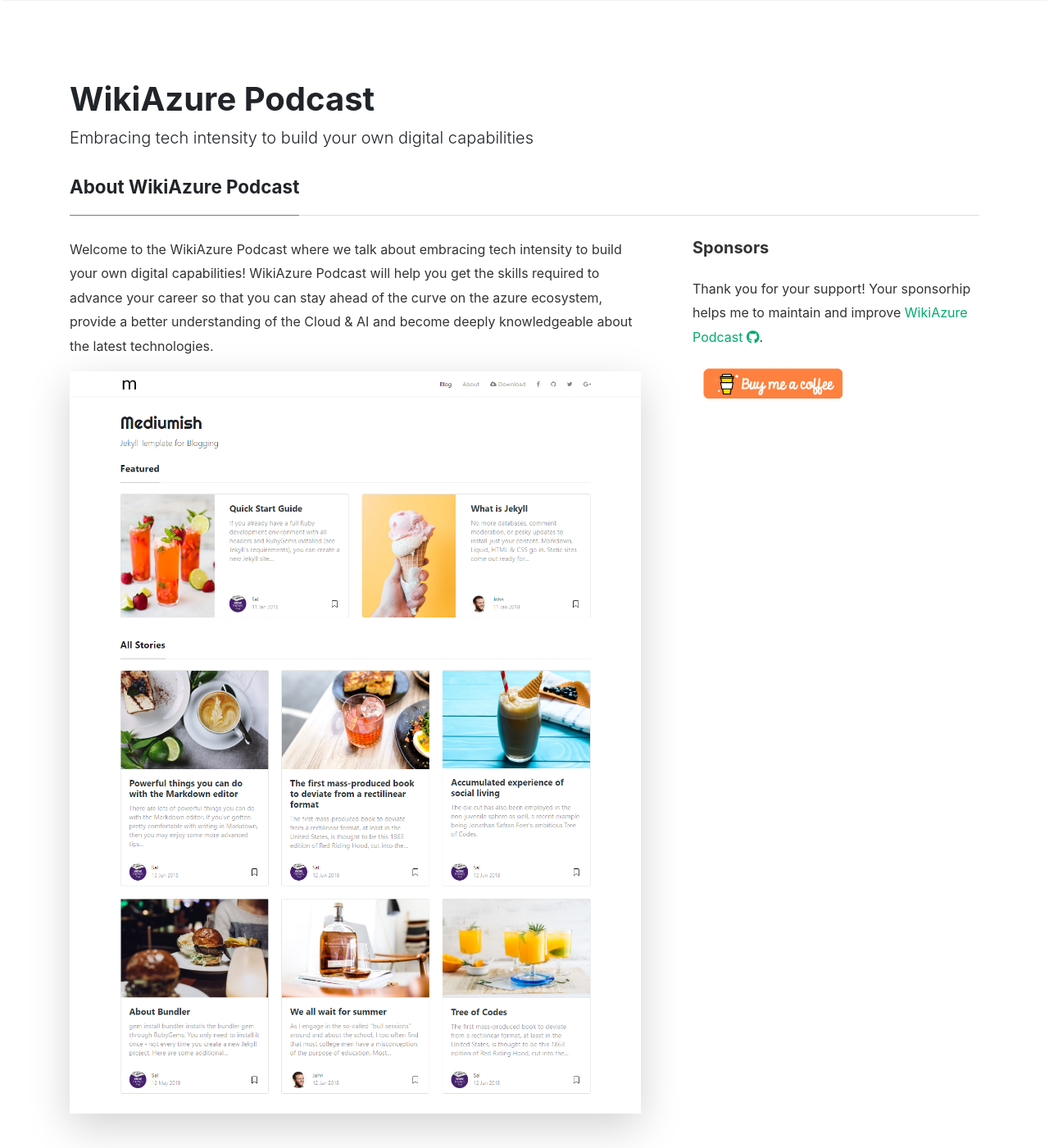
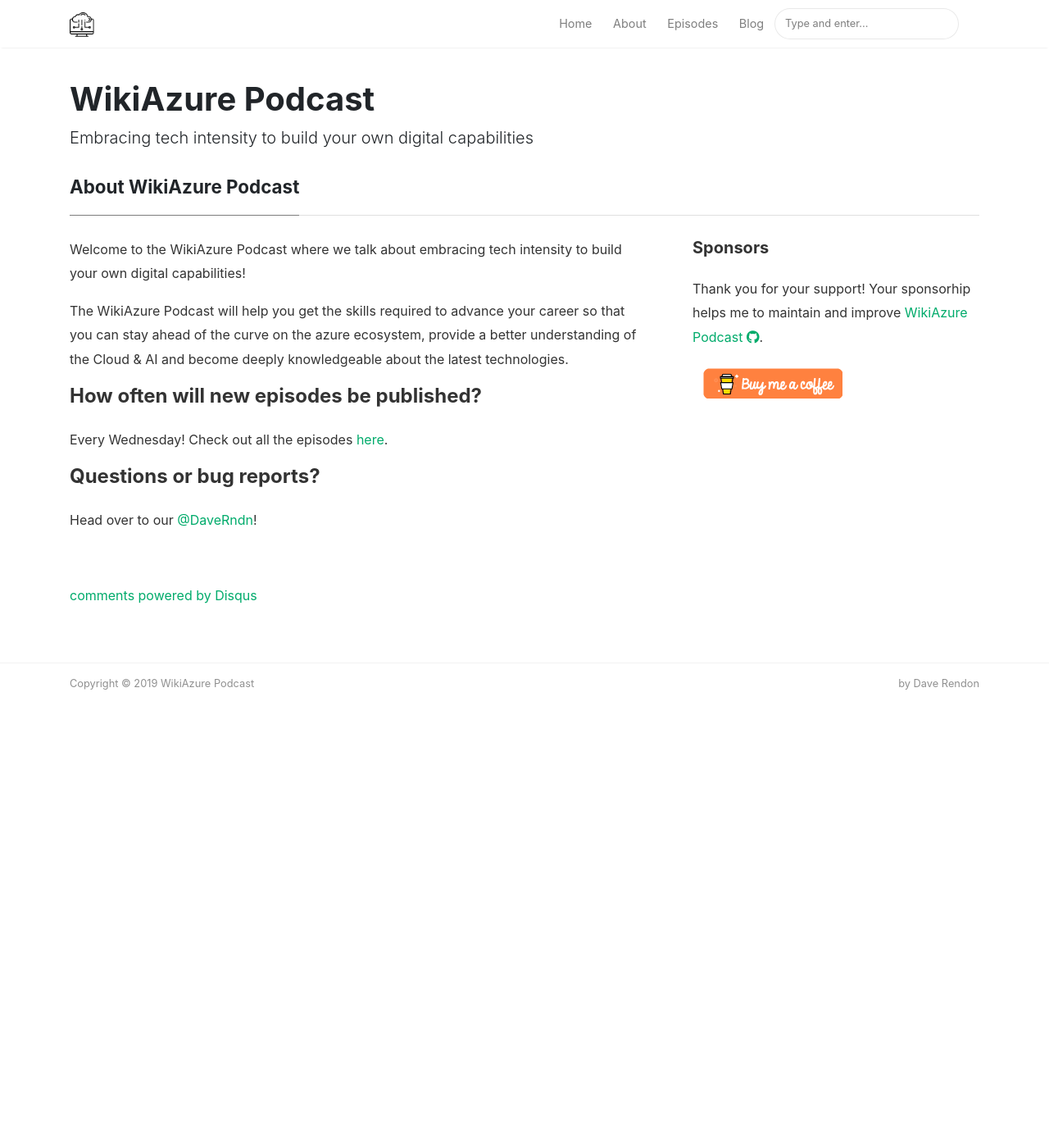
Before and after one commit to daveRendon/wikiazure-podcast, a Jekyll site: the page built from _pages/about.md, in a window 1280 px wide and 1400 px high. Shown: the whole window at 82% size. Built offline with Jekyll 4.4.1, drawn with Linux system fonts in a browser that asks for light colours; nearby versions of some CDN libraries; comment, search, counter and statistics services are not loaded; some of the changed text lies outside the part shown.

Commit message:
update about.md

```diff
--- a/_pages/about.md
+++ b/_pages/about.md
@@ -8,12 +8,14 @@
 <div class="row justify-content-between">
 <div class="col-md-8 pr-5">
 
-<p>Welcome to the WikiAzure Podcast where we talk about embracing tech intensity to build your own digital capabilities! WikiAzure Podcast will help you get the skills required to advance your career so that you can stay ahead of the curve on the azure ecosystem, provide a better understanding of the Cloud & AI and become deeply knowledgeable about the latest technologies. </p>
+<p>Welcome to the WikiAzure Podcast where we talk about embracing tech intensity to build your own digital capabilities!</p>
 
-<p class="mb-5"><img class="shadow-lg" src="{{site.baseurl}}/assets/images/mediumish-jekyll-template.png" alt="jekyll template mediumish" /></p>
-<h4>Documentation</h4>
+<p>The WikiAzure Podcast will help you get the skills required to advance your career so that you can stay ahead of the curve on the azure ecosystem, provide a better understanding of the Cloud & AI and become deeply knowledgeable about the latest technologies. </p>
 
-<p>Check out all the episodes <a href="https://podcast.wikiazure.com/episodes">here</a>.</p>
+
+<h4>How often will new episodes be published?</h4>
+<p>Every Wednesday! Check out all the episodes <a href="https://podcast.wikiazure.com/episodes">here</a>.</p>
+
 
 <h4>Questions or bug reports?</h4>
 
```
